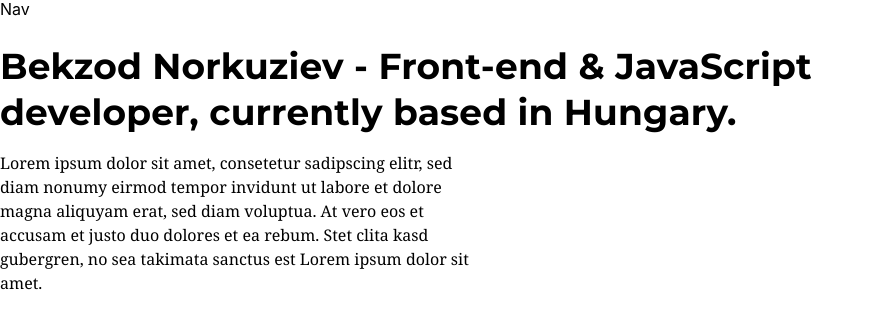
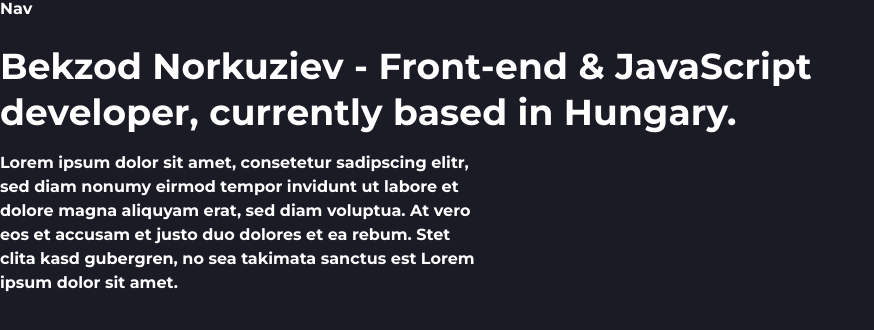
Before and after one commit to bekzodnj/bekzodnj.github.io, a React (Create React App) app: page / in a window 1280 px wide. Shown: the top 330 px of the page, without its empty margins (0-874 px from the left). Built offline with nearby package versions, Linux system fonts and the light colour scheme.

Commit message:
modified App.js

```diff
--- a/package.json
+++ b/package.json
@@ -6,9 +6,11 @@
     "@testing-library/jest-dom": "^4.2.4",
     "@testing-library/react": "^9.5.0",
     "@testing-library/user-event": "^7.2.1",
+    "axios": "^0.19.2",
     "bootstrap-4-grid": "^3.4.0",
     "react": "^16.13.1",
     "react-dom": "^16.13.1",
+    "react-router-dom": "^5.2.0",
     "react-scripts": "3.4.1",
     "tachyons": "^4.12.0"
   },
--- a/src/App.css
+++ b/src/App.css
@@ -1,3 +1,8 @@
+body {
+  background-color: rgb(26, 27, 37);
+  color: white;
+  font-family: 'Montserrat', sans-serif;
+}
 .letter-space {
   line-height: 46px;
   letter-spacing: 0.14px;
--- a/src/components/Hero.js
+++ b/src/components/Hero.js
@@ -8,7 +8,7 @@ function Hero() {
         Bekzod Norkuziev - Front-end & JavaScript
         <br /> developer, currently based in Hungary.
       </h1>
-      <p className='measure lh-copy athelas'>
+      <p className='measure lh-copy'>
         Lorem ipsum dolor sit amet, consetetur sadipscing elitr, sed diam nonumy
         eirmod tempor invidunt ut labore et dolore magna aliquyam erat, sed diam
         voluptua. At vero eos et accusam et justo duo dolores et ea rebum. Stet
```
Also changed, not shown: 1 other file (tests, documents, lock files or other folders).
